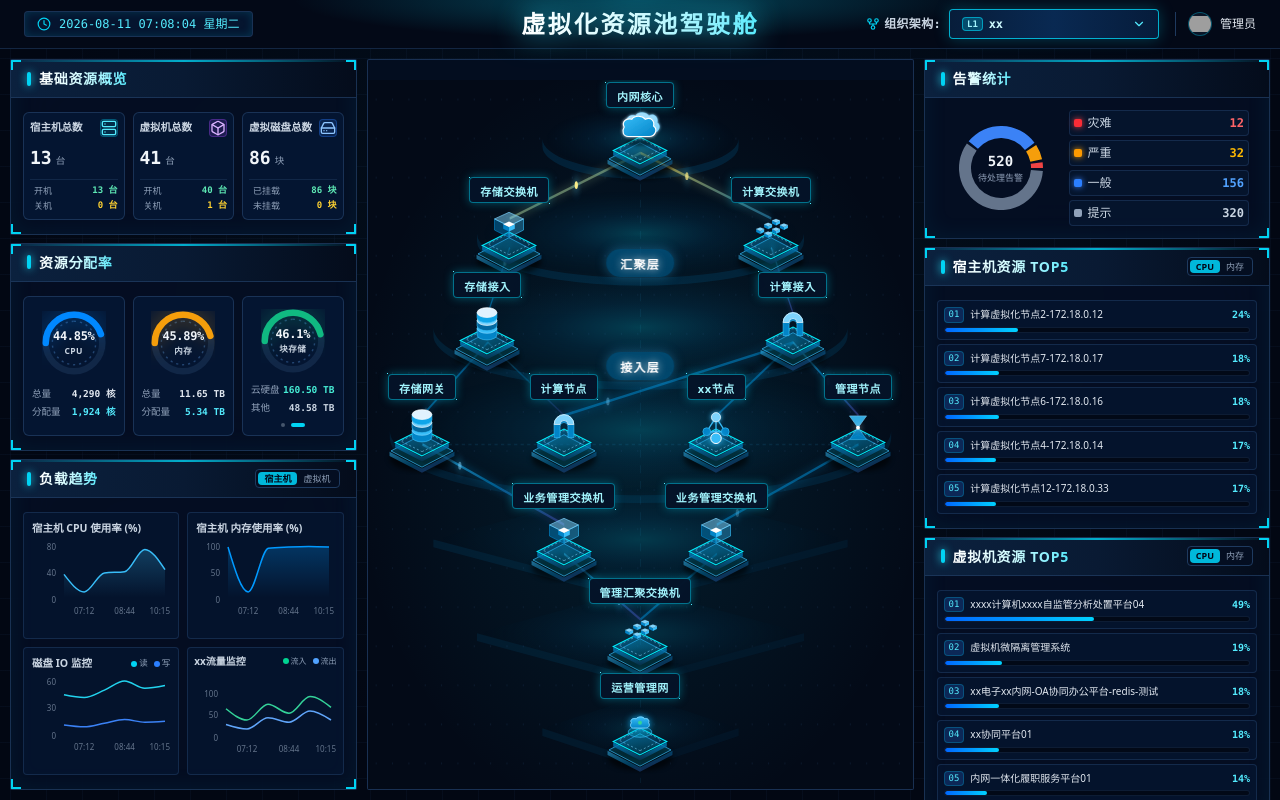
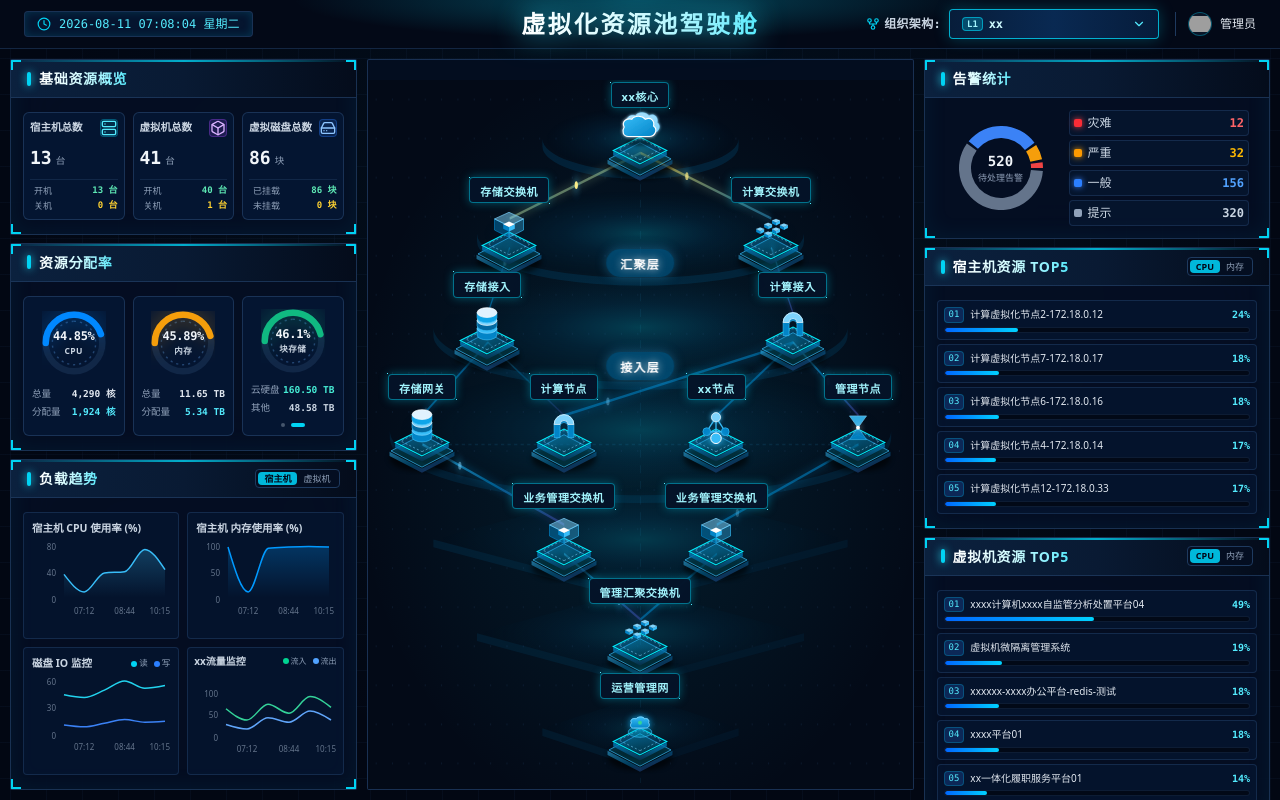
Before and after one commit to COSMOSPP/cloud-pool-Dashboard, a React (Vite) app: page / in a window 1280 px wide. Built offline with nearby package versions, Linux system fonts and the light colour scheme; grey boxes are pictures that could not be loaded.

Commit message:
refactor: replace sensitive terms (electronic, intranet, OA, password, authentication, network) with xx

```diff
--- a/src/components/TopologyMap.tsx
+++ b/src/components/TopologyMap.tsx
@@ -4,7 +4,7 @@ export function TopologyMap() {
   // 节点配置与位置（自然舒展比例）
   const nodes = [
     // 前四层 (L1 - L4)
-    { id: 'core', label: '内网核心', layer: 'L1 核心层', type: 'glass-cloud', x: 50, y: 8 },
+    { id: 'core', label: 'xx核心', layer: 'L1 核心层', type: 'glass-cloud', x: 50, y: 8 },
     { id: 'sw-storage', label: '存储交换机', layer: 'L2 汇聚层', type: 'glass-cube', x: 26, y: 21 },
     { id: 'sw-compute', label: '计算交换机', layer: 'L2 汇聚层', type: 'matrix-cube', x: 74, y: 21 },
     { id: 'acc-storage', label: '存储接入', layer: 'L3 接入层', type: 'cylinder-stack', x: 22, y: 34 },
--- a/src/data.ts
+++ b/src/data.ts
@@ -146,14 +146,14 @@ export const vmTop5Data = {
   cpu: [
     { rank: '01', name: 'xxxx计算机xxxx自监管分析处置平台04', value: 49 },
     { rank: '02', name: '虚拟机微隔离管理系统', value: 19 },
-    { rank: '03', name: 'xx电子xx内网-OA协同办公平台-redis-测试', value: 18 },
-    { rank: '04', name: 'xx协同平台01', value: 18 },
-    { rank: '05', name: '内网一体化履职服务平台01', value: 14 },
+    { rank: '03', name: 'xxxxxx-xxxx办公平台-redis-测试', value: 18 },
+    { rank: '04', name: 'xxxx平台01', value: 18 },
+    { rank: '05', name: 'xx一体化履职服务平台01', value: 14 },
   ],
   memory: [
-    { rank: '01', name: 'xx机要密码综合业务管理平台-xx数据库-备', value: 63 },
-    { rank: '02', name: 'xx协同平台02', value: 60 },
-    { rank: '03', name: 'xx协同平台01', value: 59 },
+    { rank: '01', name: 'xx机要xx综合业务管理平台-xx数据库-备', value: 63 },
+    { rank: '02', name: 'xxxx平台02', value: 60 },
+    { rank: '03', name: 'xxxx平台01', value: 59 },
     { rank: '04', name: 'xxxx计算机xxxx自监管分析处置平台04', value: 51 },
     { rank: '05', name: 'xx天擎终端安全管理系统', value: 43 },
   ]
@@ -163,19 +163,19 @@ export const vmTop10Data = {
   cpu: [
     { rank: '01', name: 'xxxx计算机xxxx自监管分析处置平台04', value: 49 },
     { rank: '02', name: '虚拟机微隔离管理系统', value: 39 },
-    { rank: '03', name: 'xx电子xx内网-OA协同办公平台-redis-测试', value: 35 },
-    { rank: '04', name: 'xx协同平台01', value: 31 },
-    { rank: '05', name: '内网一体化履职服务平台01', value: 28 },
+    { rank: '03', name: 'xxxxxx-xxxx办公平台-redis-测试', value: 35 },
+    { rank: '04', name: 'xxxx平台01', value: 31 },
+    { rank: '05', name: 'xx一体化履职服务平台01', value: 28 },
     { rank: '06', name: '大数据实时计算引擎 Worker02', value: 25 },
     { rank: '07', name: '云原生 API 网关服务01', value: 22 },
     { rank: '08', name: '分布式数据库集群 CockroachNode03', value: 20 },
     { rank: '09', name: 'SIEM 态势感知日志分析引擎02', value: 17 },
-    { rank: '10', name: '统一身份认证中心 SSO 节点02', value: 14 },
+    { rank: '10', name: '统一xx中心 SSO 节点02', value: 14 },
   ],
   memory: [
-    { rank: '01', name: 'xx机要密码综合业务管理平台-xx数据库-备', value: 85 },
-    { rank: '02', name: 'xx协同平台02', value: 78 },
-    { rank: '03', name: 'xx协同平台01', value: 72 },
+    { rank: '01', name: 'xx机要xx综合业务管理平台-xx数据库-备', value: 85 },
+    { rank: '02', name: 'xxxx平台02', value: 78 },
+    { rank: '03', name: 'xxxx平台01', value: 72 },
     { rank: '04', name: 'xxxx计算机xxxx自监管分析处置平台04', value: 68 },
     { rank: '05', name: 'xx天擎终端安全管理系统', value: 62 },
     { rank: '06', name: '持续集成流水线 Jenkins Master', value: 58 },
@@ -378,14 +378,14 @@ export function getDepartmentAppsData(deptName: string): ApplicationResourceItem
       { id: 3, name: 'SIEM 态势感知日志分析', vms: 10, cpu: '64 核', cpuPercent: 82, mem: '160 GB', memPercent: 76, disk: '4000 GB', diskPercent: 84 },
       { id: 4, name: '漏洞扫描与合规治理平台', vms: 4, cpu: '16 核', cpuPercent: 40, mem: '32 GB', memPercent: 42, disk: '600 GB', diskPercent: 38 },
       { id: 5, name: '密钥与敏感数据xx保险箱', vms: 4, cpu: '16 核', cpuPercent: 25, mem: '32 GB', memPercent: 30, disk: '300 GB', diskPercent: 20 },
-      { id: 6, name: '零信任身份访问控制 ZTNA', vms: 6, cpu: '24 核', cpuPercent: 44, mem: '48 GB', memPercent: 50, disk: '500 GB', diskPercent: 32 },
+      { id: 6, name: '零信任xx访问控制 ZTNA', vms: 6, cpu: '24 核', cpuPercent: 44, mem: '48 GB', memPercent: 50, disk: '500 GB', diskPercent: 32 },
     ];
   }
   // 默认（研发中心及其下属团队）
   return [
     { id: 1, name: '代码托管平台 GitLab', vms: 8, cpu: '32 核', cpuPercent: 45, mem: '64 GB', memPercent: 60, disk: '500 GB', diskPercent: 80 },
     { id: 2, name: '持续集成流水线 CI/CD', vms: 15, cpu: '120 核', cpuPercent: 89, mem: '256 GB', memPercent: 70, disk: '2000 GB', diskPercent: 40 },
-    { id: 3, name: '统一身份认证中心 SSO', vms: 6, cpu: '24 核', cpuPercent: 35, mem: '48 GB', memPercent: 42, disk: '300 GB', diskPercent: 28 },
+    { id: 3, name: '统一xx中心 SSO', vms: 6, cpu: '24 核', cpuPercent: 35, mem: '48 GB', memPercent: 42, disk: '300 GB', diskPercent: 28 },
     { id: 4, name: '微服务 API 网关服务', vms: 10, cpu: '40 核', cpuPercent: 62, mem: '80 GB', memPercent: 65, disk: '400 GB', diskPercent: 45 },
     { id: 5, name: '分布式缓存服务 Redis', vms: 12, cpu: '48 核', cpuPercent: 58, mem: '192 GB', memPercent: 88, disk: '600 GB', diskPercent: 52 },
     { id: 6, name: '实时日志检索分析 ELK', vms: 7, cpu: '28 核', cpuPercent: 48, mem: '112 GB', memPercent: 68, disk: '1500 GB', diskPercent: 72 },
```
